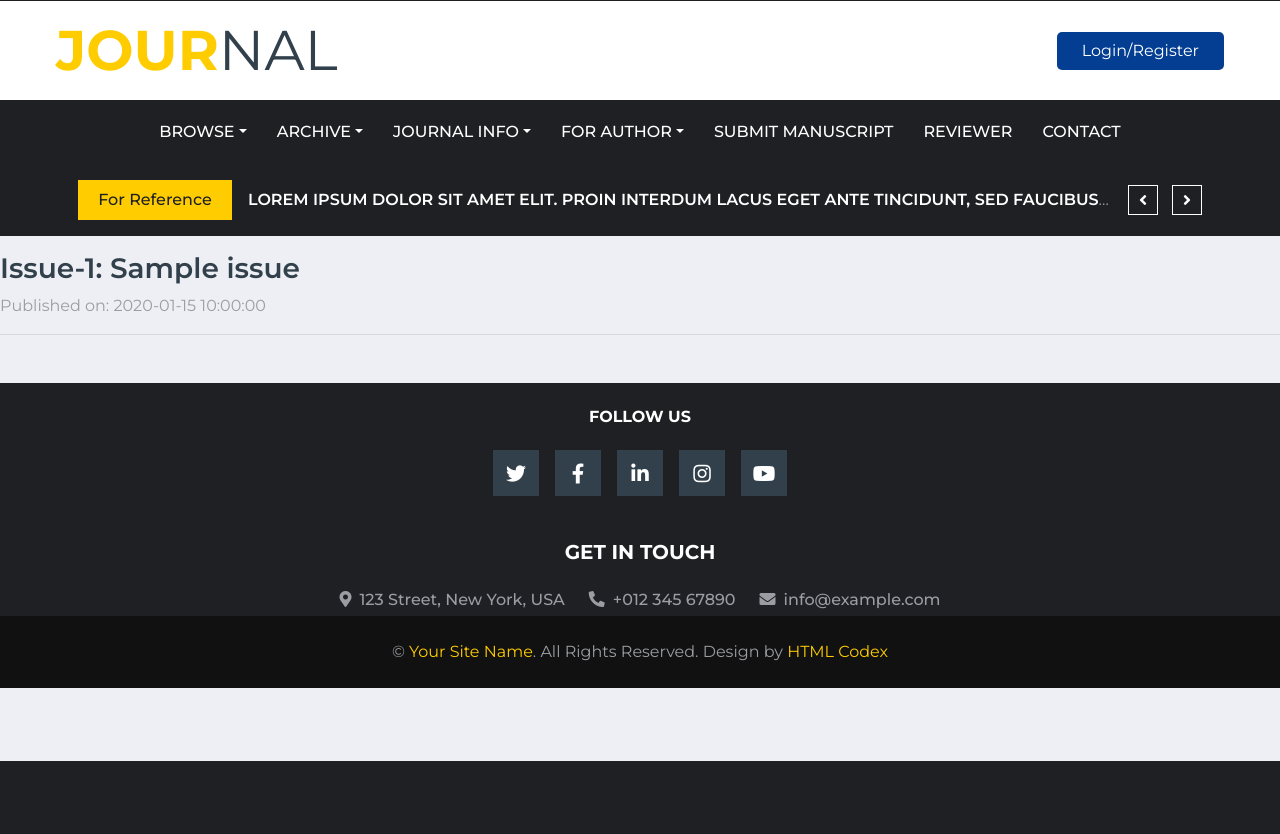
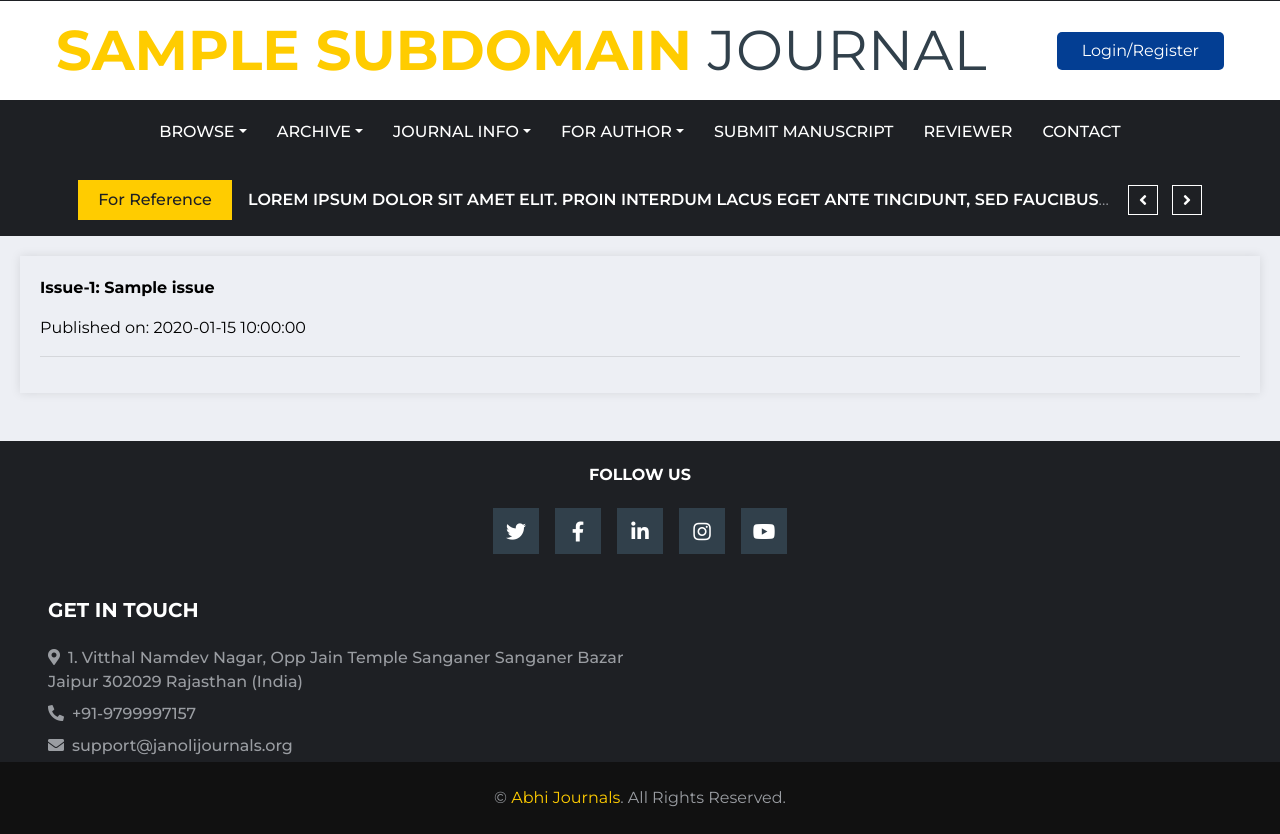
Before and after one commit to godstark82/abhi-journals, a Flask app: template templates/screens/archivee/issues.html in a window 1280 px wide. Shown: the part 39-873 px from the top of the page. Before the commit the page ends 800 px from the top, so only its background shows below. Run offline with Flask 2, Linux system fonts and the light colour scheme; the template is opened without the code that fills it: most values are stand-ins (such as "Sample title", 1, 10 or a date in 2020); parts of the project's set-up code (start-up, migrations or seed data) failed here and were passed over; some libraries are stand-ins or nearby versions.

Commit message:
emergency commit

```diff
--- a/main.py
+++ b/main.py
@@ -9,7 +9,6 @@ from waitress import serve
 from google.api_core.exceptions import InvalidArgument
 
 
-
 #! DB instance
 db = get_db();
 
@@ -17,14 +16,12 @@ db = get_db();
 #! Flask app
 app = Flask(__name__)
 app.secret_key = 'journalwebx8949328001'
-app.config['SERVER_NAME'] = 'abhijournals.com'
-# app.config['SERVER_NAME'] = 'localhost:5000'
+# app.config['SERVER_NAME'] = 'abhijournals.com'
+app.config['SERVER_NAME'] = 'localhost:5000'
 
 #! Fetch all journals
 all_journals = journal_service.get_all_journals()
 journal: JournalModel = None
-
-
 
 
 # Add a route for the root domain
@@ -35,28 +32,44 @@ def root_home():
 
 @app.route(Routes.HOME, subdomain='<subdomain>')
 def Home(subdomain):
+    # Attempt to find the corresponding journal for the subdomain
+    journal = None
     for journalItem in all_journals:
         if journalItem.domain == subdomain:
             journal = journalItem
             break
 
-    journal = journal_service.get_journal(journal.id)
-    currentsubdomain = subdomain
     if not journal:
         return "Journal not found", 404
 
-    #! Fetch the content for the home page
+    # Fetch detailed journal information
+    journal_details = journal_service.get_journal(journal.id)
+    if not journal_details:
+        return "Journal details not found", 404
+
+    currentsubdomain = subdomain
+
+    # Fetch the content for the home page
     doc_id = "8061MAE63evqpTPdIvlz"
     content = page_service.get_page(doc_id)
 
-    #! Fetch editorial board members
+    # Fetch editorial board members
     all_editorial_board_members = editorial_service.get_all_editorial_board_members()
     editors_list = [member.name for member in all_editorial_board_members if member.role == EditorialRole.EDITOR]
     associate_editors_list = [member.name for member in all_editorial_board_members if member.role == EditorialRole.ASSOCIATE_EDITOR]
-    chief_editor_name = [member.name for member in all_editorial_board_members if member.role == EditorialRole.CHIEF_EDITOR]
+    chief_editor_names = [member.name for member in all_editorial_board_members if member.role == EditorialRole.CHIEF_EDITOR]
 
-    #! return the home page with the content and the editors' data
-    return render_template(Paths.INDEX, content=content, editors=editors_list, chief_editor_name=chief_editor_name, associate_editors=associate_editors_list, journal=journal, subdomain=currentsubdomain)
+    # Return the home page with the fetched content and editorial board data
+    return render_template(
+        Paths.INDEX,
+        content=content,
+        editors=editors_list,
+        chief_editor_name=chief_editor_names,
+        associate_editors=associate_editors_list,
+        journal=journal_details,
+        subdomain=currentsubdomain
+    )
+
 
 
 
@@ -104,7 +117,7 @@ def currissue(subdomain):
         } for article in articles
     ]
 
-    return render_template(Paths.CURRENT_ISSUE, articles=article_data, error_message=None)
+    return render_template(Paths.CURRENT_ISSUE, articles=article_data, error_message=None, subdomain=subdomain)
 
 
 
@@ -155,7 +168,6 @@ def byissue(subdomain):
 
 @app.route(Routes.ARCHIVE, subdomain='<subdomain>')
 def archive(subdomain):
-    # journal_data = []
     # Find the journal that matches the subdomain
     for journalItem in all_journals:
         if journalItem.domain == subdomain:
@@ -169,6 +181,7 @@ def archive(subdomain):
         error_message = "No volumes with articles found for this journal."
     else:
         error_message = None
+
 
     # Pass all volumes to the template
     return render_template(Paths.ARCHIVE, journal=journal, error_message=error_message)
--- a/services/journal_service.py
+++ b/services/journal_service.py
@@ -1,4 +1,3 @@
-
 from db_instance import get_db
 from models.article_model import ArticleModel
 from models.issue_model import IssueModel
--- a/templates/index.html
+++ b/templates/index.html
@@ -94,7 +94,7 @@
                     <div class="section-title mb-0">
                         <h5 class="m-0 text-uppercase font-weight-bold">Publication Information</h5>
                     </div>
-                    <div class="bg-white text-left border border-top-0 p-3" style="margin-left: 15px;">
+                    <div class="bg-white text-left border border-top-0 p-3">
                         <p style="color: #31404B">
                             <i class="fas fa-cube"></i>
                             <b>Publisher</b> <br>
--- a/templates/layout.html
+++ b/templates/layout.html
@@ -72,9 +72,14 @@
         </div>
         <div class="row align-items-center bg-white py-3 px-lg-5">
             <div class="col-lg-4">
-                <a href="/" class="navbar-brand p-0 d-none d-lg-block">
-                    <h1 class="m-0 display-4 text-uppercase text-primary">Jour<span
-                            class="text-secondary font-weight-normal">Nal</span></h1>
+                <a href="#" class="navbar-brand p-0 d-none d-lg-block">
+                    {% if subdomain == 'main' %}
+                        <h1 class="m-0 display-4 text-uppercase text-primary">Abhi <span
+                                class="text-secondary font-weight-normal">Journal</span></h1>
+                    {% else %}
+                        <h1 class="m-0 display-4 text-uppercase text-primary">{{ subdomain }} <span
+                                class="text-secondary font-weight-normal">Journal</span></h1>
+                    {% endif %}
                 </a>
             </div>
             <!-- login button -->
@@ -145,7 +150,6 @@
 
                     <a href="/submanuscript.html" class="nav-item nav-link">Submit Manuscript</a>
                     <a href="/reviewer.html" class="nav-item nav-link">Reviewer</a>
-
                     <a href="/contact.html" class="nav-item nav-link">Contact</a>
                 </div>
             </div>
@@ -200,15 +204,13 @@
             </div>
         </div>
 
-        <div class="row py-1 justify-content-center">
-            <div class="col-12 text-center">
+        <div class="row py-1">
+            <div class="col-md-6 text-left">
                 <h5 class="mb-4 text-white text-uppercase font-weight-bold">Get In Touch</h5>
-                <div class="d-flex flex-column flex-md-row justify-content-center align-items-center">
-                    <p class="font-weight-medium mb-2 mb-md-0 mr-md-4"><i class="fa fa-map-marker-alt mr-2"></i>123
-                        Street, New York, USA</p>
-                    <p class="font-weight-medium mb-2 mb-md-0 mr-md-4"><i class="fa fa-phone-alt mr-2"></i>+012 345
-                        67890</p>
-                    <p class="font-weight-medium mb-0"><i class="fa fa-envelope mr-2"></i>info@example.com</p>
+                <div class="d-flex flex-column">
+                    <p class="font-weight-medium mb-2"><i class="fa fa-map-marker-alt mr-2"></i>1. Vitthal Namdev Nagar, Opp Jain Temple Sanganer Sanganer Bazar Jaipur 302029 Rajasthan (India)</p>
+                    <p class="font-weight-medium mb-2"><i class="fa fa-phone-alt mr-2"></i>+91-9799997157</p>
+                    <p class="font-weight-medium mb-0"><i class="fa fa-envelope mr-2"></i>support@janolijournals.org</p>
                 </div>
             </div>
         </div>
@@ -216,9 +218,7 @@
     </div>
 
     <div class="container-fluid py-4 px-sm-3 px-md-5" style="background: #111111;">
-        <p class="m-0 text-center">&copy; <a href="#">Your Site Name</a>. All Rights Reserved.
-            <span class="d-block d-sm-inline-block mt-2 mt-sm-0">Design by <a href="https://htmlcodex.com">HTML
-                    Codex</a></span>
+        <p class="m-0 text-center">&copy; <a href="#">Abhi Journals</a>. All Rights Reserved.
         </p>
     </div>
     <!-- Footer End -->
--- a/templates/screens/archivee/issues.html
+++ b/templates/screens/archivee/issues.html
@@ -1,6 +1,15 @@
 {% extends "layout.html" %}
 {% block body %}
 <head>
+    <style>
+        section {
+            margin: 20px;
+            padding: 20px;
+            color: black;
+            box-shadow: 0 0 10px rgba(0, 0, 0, 0.1);
+            margin-bottom: 20px;
+        }
+    </style>
     <title>Volume Issues</title>
 </head>
 <body>
@@ -8,7 +17,7 @@
         {% if issues %}
             {% for issue in issues %}
                 <div class="issue">
-                    <h3>Issue-{{ issue.issueNumber }}: {{ issue.title }}</h3>
+                    <p><strong>Issue-{{ issue.issueNumber }}: {{ issue.title }}</strong></p>
                     <p>Published on: {{ issue.createdAt }}</p>
                     <hr>
                 </div>
```
Also changed, not shown: templates/screens/archivee/archive_2024.html (+4 -4 lines).
